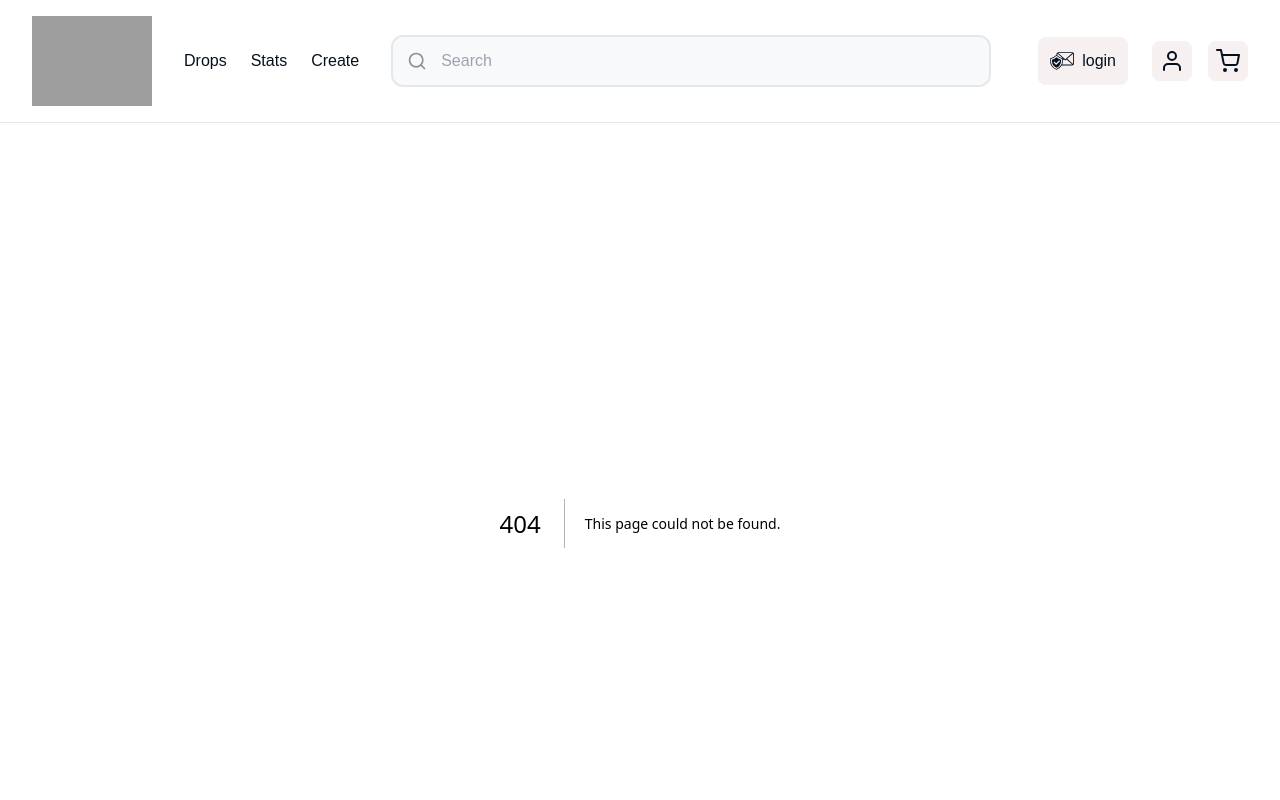
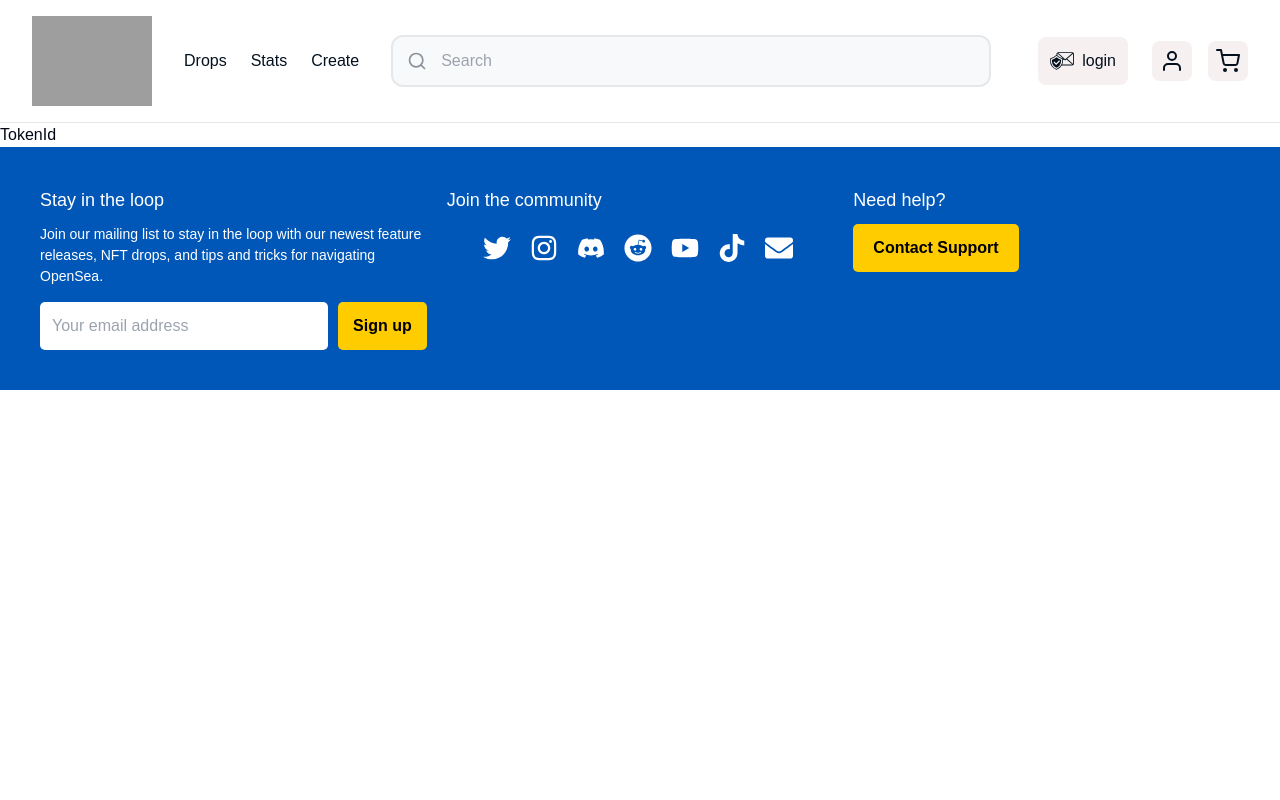
Before and after one commit to shuremali02/opensea-clone, a Next.js app: page /drops/1200 in a window 1280 px wide. Before the commit this address had no page. Shown: the top 800 px of the page. Built offline with nearby package versions, Linux system fonts and the light colour scheme; grey boxes are pictures that could not be loaded.

Commit message:
Added dynamic route functionality and added typewriter in herosection

```diff
--- a/app/Component/hero.tsx
+++ b/app/Component/hero.tsx
@@ -1,5 +1,6 @@
 import Image from 'next/image';
 import styles from '../Styles/component/_hero.module.scss';
+import typewritter from "@/app/Styles/component/_typewritter.module.scss"
 
 export default function Hero() {
   return (
@@ -16,7 +17,7 @@ export default function Hero() {
         </div>
         <div className={styles.content}>
           <h1 className={styles.title}>
-            Knausgaard typewriter readymade marfa
+          <div className={typewritter.typewriter}>Knausgaard typewriter readymade marfa</div>
           </h1>
           <p className={styles.description}>
             Chillwave portland ugh, knausgaard fam polaroid iPhone. Man braid
--- /dev/null
+++ b/app/Styles/component/_typewritter.module.scss
@@ -0,0 +1,41 @@
+@import "/app/Styles/component/variables";
+.typewriter {
+  display: inline-block;
+  overflow: hidden; // Ensures the text reveals itself
+  white-space: nowrap; // Prevents text from wrapping
+  border-right: 0.15em solid $typewriter-border-color; // Cursor effect
+  animation:
+    typing 4s steps(40, end) infinite,
+    blink-caret 0.75s step-end infinite,
+    colorChange 4s ease-in-out infinite;
+}
+
+@keyframes typing {
+  from {
+    width: 0;
+  }
+  to {
+    width: 90%; // Ensure it expands to full width
+  }
+}
+
+@keyframes blink-caret {
+  from, to {
+    border-color: transparent;
+  }
+  50% {
+    border-color: $blink-caret-color;
+  }
+}
+
+@keyframes colorChange {
+  0% {
+    color: $color-initial; // Initial color
+  }
+  50% {
+    color: $color-midpoint; // Midpoint color
+  }
+  70% {
+    color: $color-end; // End color
+  }
+}
--- a/app/Styles/component/_variables.scss
+++ b/app/Styles/component/_variables.scss
@@ -1,2 +1,8 @@
 $primarycolor: #2081e2;
 $textcolor: #04111d;
+/* typewriter.module.scss */
+$typewriter-border-color: rgba(211, 242, 252, 0.75);
+$blink-caret-color: rgba(255, 255, 255, 0.75);
+$color-initial: rgba(247, 250, 250, 0.75);
+$color-midpoint: #043d4b;
+$color-end: rgba(238, 250, 252, 0.76);
--- /dev/null
+++ b/app/drops/[id]/page.tsx
@@ -0,0 +1,15 @@
+import React from 'react'
+import { nftData } from '@/lib/data';
+
+export default function TokenId({ params,}: {params: { id:string};
+  }) {
+    const parsedId =parseInt(params.id)
+    const matchid =nftData.find((post) => post.tokenNumber === parsedId); // Find the blog post with the corresponding ID
+  console.log(matchid)
+    if (!matchid) {
+      return <div className="text-red-500 text-center mt-10 bg-black max-h-screen">Data Not Found</div>;
+    }
+  return (
+    <div>TokenId</div>
+  )
+}
--- a/app/drops/page.tsx
+++ b/app/drops/page.tsx
@@ -3,6 +3,8 @@ import { nftData } from "../../lib/data";
 
 import React, { useState } from "react";
 import NftCard from "../Component/card";
+import Link from "next/link";
+
 
 export default function Nft() {
   const [currentPage, setCurrentPage] = useState(1);
@@ -27,7 +29,7 @@ export default function Nft() {
       </div>
       <div className="grid grid-cols sm:grid-cols-2 md:grid-cols-3 lg:grid-cols-4 gap-6 p-6">
         {currentItems?.map((item, index) => (
-          <NftCard key={index} {...item} />
+        <Link href={`/drops/${item.tokenNumber}`}> <NftCard key={index} {...item} /></Link>
         ))}
       </div>
 
```
Also changed, not shown: app/Component/footer.tsx (line endings or trailing spaces).
